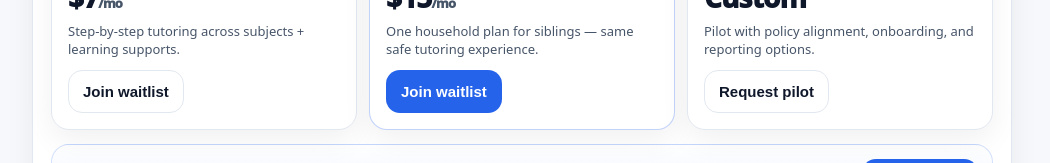
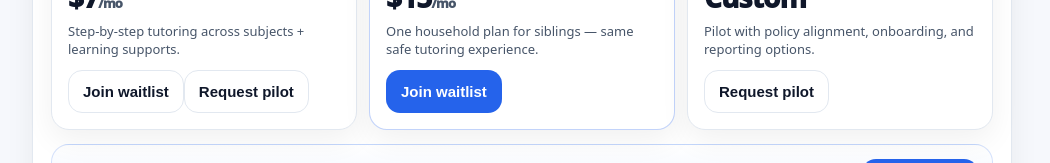
Before and after one commit to davidcogill1011-code/ai-tutor-turnkey, a Next.js app: page / in a window 1280 px wide. Shown: the part 959-1122 px from the top of the page, without its empty margins (118-1168 px from the left). Built offline with nearby package versions, Linux system fonts and the light colour scheme.

Commit message:
Update page.js

```diff
--- a/app/page.js
+++ b/app/page.js
@@ -22,6 +22,8 @@ const defaultProfile = {
 };
 
 export default function Page() {
+  const WAITLIST_URL = "https://forms.gle/xxxxxxxxxxxx";
+
   const [subject, setSubject] = useState("Math");
   const [level, setLevel] = useState("Middle School");
   const [style, setStyle] = useState("Socratic");
@@ -400,8 +402,14 @@ export default function Page() {
                 </div>
                 <div className="small">Step-by-step tutoring across subjects + learning supports.</div>
                 <div style={{ marginTop: 12 }}>
-                  <button className="btnSecondary">Join waitlist</button>
-                </div>
+                  <a href={WAITLIST_URL} target="_blank" rel="noreferrer">
+  <button className="btnSecondary">Join waitlist</button>
+</a>
+
+ <a href={WAITLIST_URL} target="_blank" rel="noreferrer">
+  <button className="btnSecondary">Request pilot</button>
+</a>
+               </div>
               </div>
 
               <div className="plan" style={{ borderColor: "rgba(37,99,235,.28)" }}>
```
